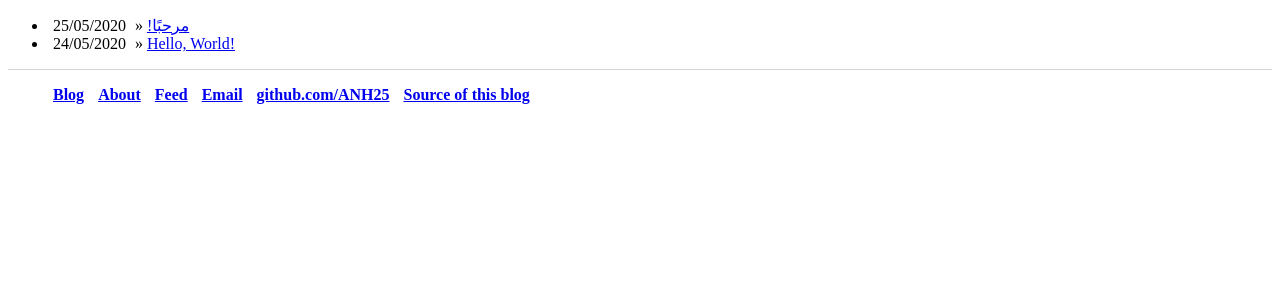
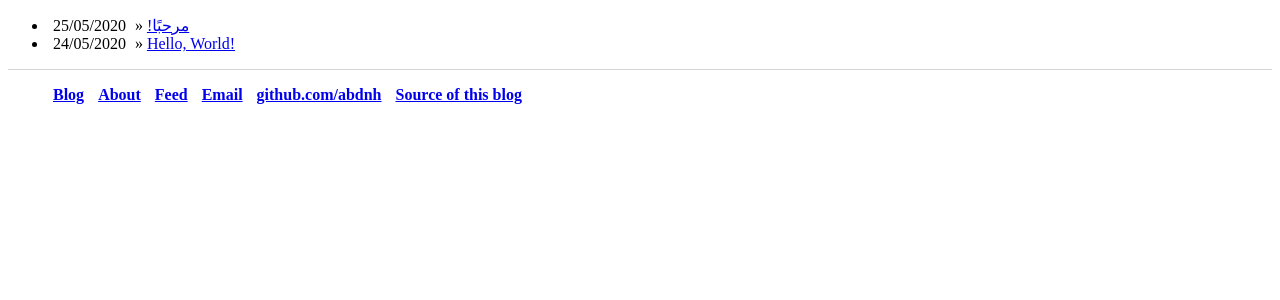
Before and after one commit to abdnh/abdnh.github.io, a Jekyll site: the page built from index.html, in a window 1280 px wide. Shown: the top 300 px of the page. Built offline with Jekyll 4.4.1, drawn with Linux system fonts in a browser that asks for light colours.

Commit message:
Change blog name and update links

```diff
--- a/_config.yml
+++ b/_config.yml
@@ -1,7 +1,7 @@
-name: ANH25
-title: ANH25's blog
+name: Abd NH
+title: Abd NH's blog
 permalink: /:title
-url: https://ANH25.github.io
+url: https://abdnh.github.io
 email: abd.nh25@gmail.com
 markdown: kramdown
 encoding: utf-8
--- a/_layouts/default.html
+++ b/_layouts/default.html
@@ -16,8 +16,8 @@
 				<li><a href="/about">About</a></li>
 				<li><a rel="alternate" type="application/atom+xml" href="/feed">Feed</a></li>
 				<li><a href="mailto:{{ site.email }}">Email</a></li>
-				<li><a href="https://github.com/ANH25">github.com/ANH25</a></li>
-				<li><a href="https://github.com/ANH25/ANH25.github.io">Source of this blog</a></li>
+				<li><a href="https://github.com/abdnh">github.com/abdnh</a></li>
+				<li><a href="https://github.com/abdnh/abdnh.github.io">Source of this blog</a></li>
 			</ul>
 		</footer>
 	</body>
--- a/feed/index.xml
+++ b/feed/index.xml
@@ -10,7 +10,7 @@ layout: null
 	<updated>{{ site.time | date_to_xmlschema }}</updated>
 	<id>urn:uuid:c9b04d1a-a946-485c-a6e2-b5745e097d65</id>
 	<author>
-		<name>ANH25</name>
+		<name>Abd NH</name>
 		 <uri>{{ site.url }}/</uri>
 		<email>{{ site.email }}</email>
 	</author>
--- a/index.html
+++ b/index.html
@@ -1,6 +1,6 @@
 ---
 layout: default
-title: ANH25
+title: Abd NH
 permalink: index.html
 ---
 	<ul class="posts">
```
